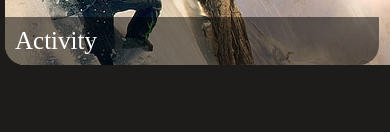
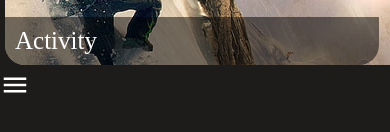
Before and after one commit to thatonenerd2000/The-Adventure-List, a React Native app: screen /Landing in a window 390 px wide. Shown: the part 610-742 px from the top of the page. Built offline with nearby package versions, Linux system fonts and the light colour scheme.

Commit message:
ios react native vector icons

```diff
--- a/package.json
+++ b/package.json
@@ -15,7 +15,8 @@
     "react": "18.0.0",
     "react-native": "^0.69.1",
     "react-native-safe-area-context": "^4.3.1",
-    "react-native-screens": "^3.14.1"
+    "react-native-screens": "^3.14.1",
+    "react-native-vector-icons": "^9.2.0"
   },
   "devDependencies": {
     "@babel/core": "^7.12.9",
--- a/views/Landing.js
+++ b/views/Landing.js
@@ -22,6 +22,7 @@ import {
 
 //STYLE IMPORT
 import style from "../style";
+import MaterialIcons from 'react-native-vector-icons/MaterialIcons';
 
 //COMPONENT IMPORT
 import Card from '../components/card';
@@ -51,6 +52,7 @@ const Landing: () => Node = ({navigation}) => {
             <Card name="Travel" image={require('../media/travelCard.jpg')} onPress={()=>{navigation.navigate('Travel')}}/>
             <Card name="Food" image={require('../media/foodCard.jpeg')}/>
             <Card name="Activity" image={require('../media/activityCard.jpg')}/>
+            <MaterialIcons name="menu" size={30} style={{color:"white"}}></MaterialIcons>
           </Animated.View>
         </ScrollView>
       </View>
```
Also changed, not shown: 4 other files (tests, documents, lock files or other folders).
